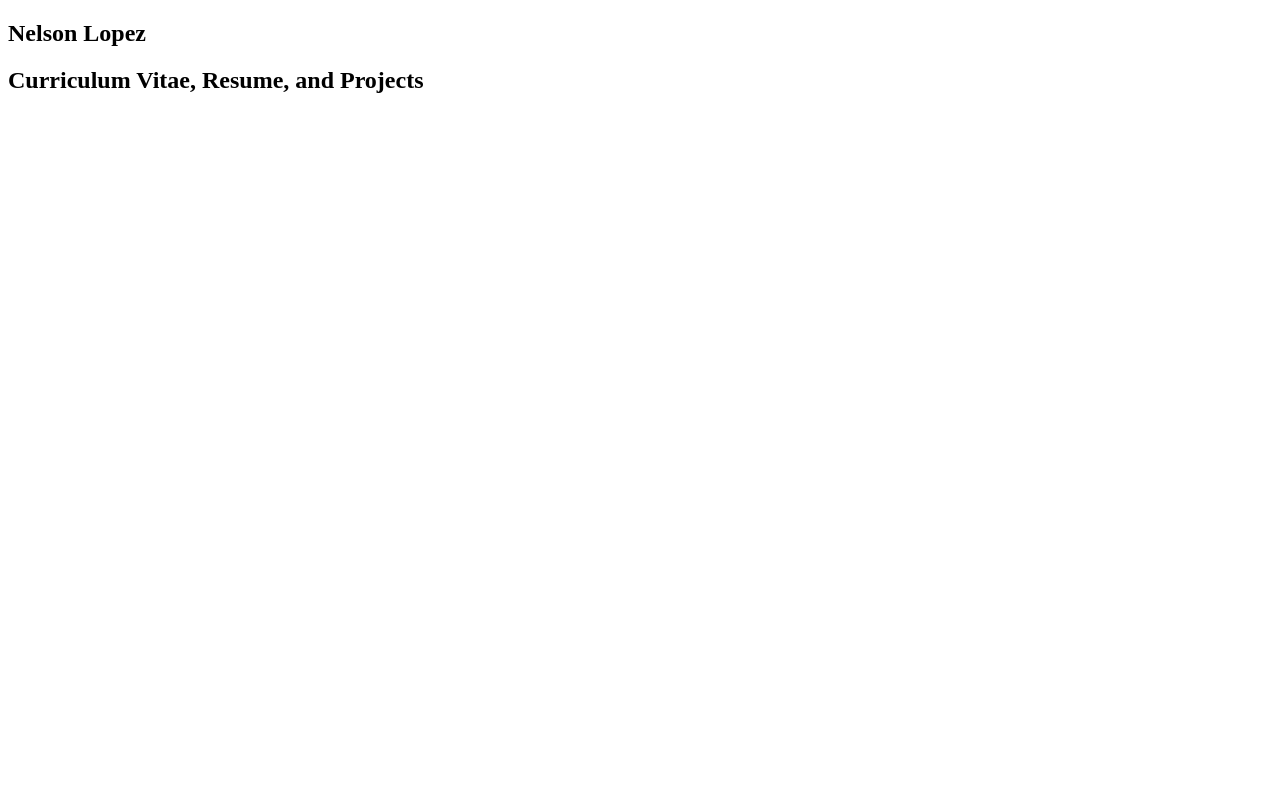
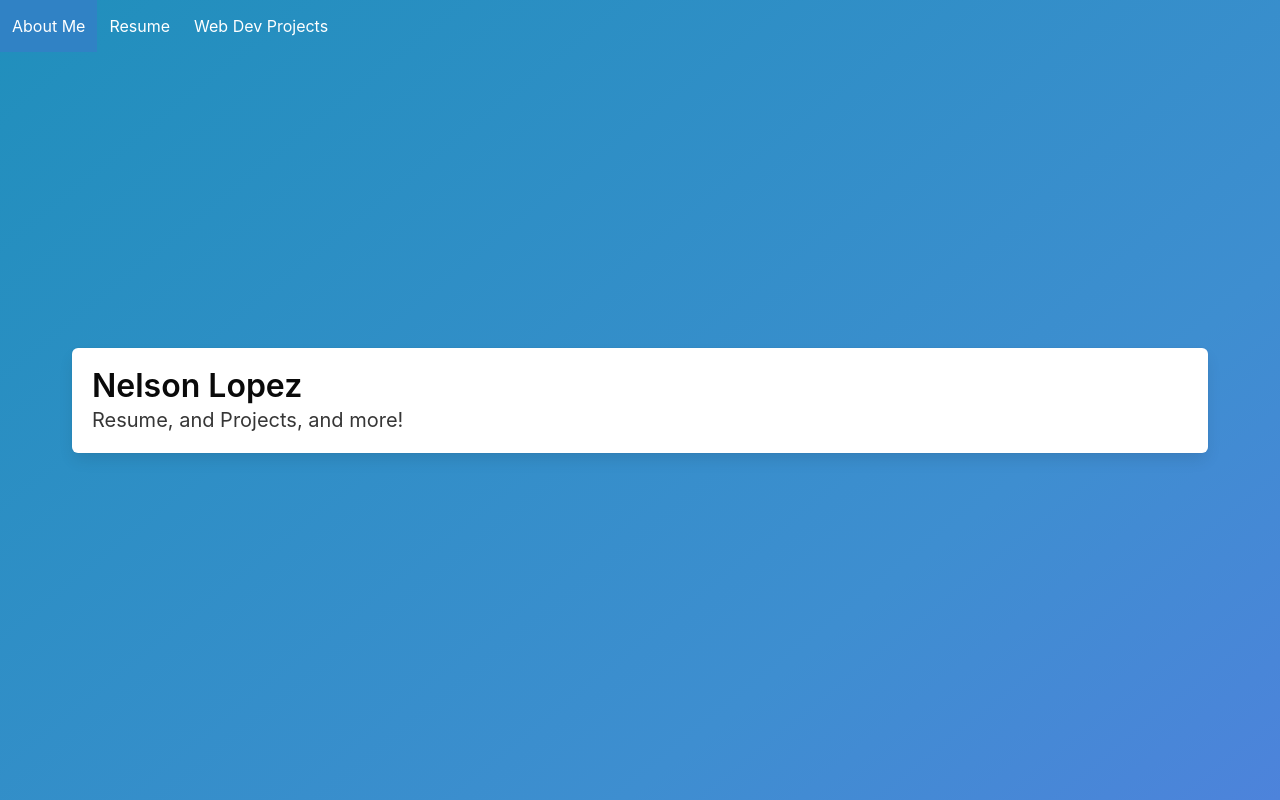
Before and after one commit to NelsonL19/nelsonl19.github.io, a website: page index.html in a window 1280 px wide. Drawn offline with nearby package versions, Linux system fonts and the light colour scheme.

Commit message:
Creating a functional landing page

```diff
--- a/index.html
+++ b/index.html
@@ -1,20 +1,39 @@
 <!DOCTYPE HTML>
 <html>
+
   <head>
-    <title>Nelson Lopez's CV</title>
+    <meta charset="utf-8">
+    <meta name="viewport" content="width=device-width, initial-scale=1">
+    <title>Nelson Lopez</title>
+    <link rel="stylesheet" href="https://cdn.jsdelivr.net/npm/bulma@0.9.1/css/bulma.min.css">
   </head>
+
   <body>
-    <section class="hero">
+    <section class="hero is-info is-fullheight is-medium is-bold">
       <div class="hero-body">
         <div class="container">
-          <h1 class="title">
-            Nelson Lopez
-          </h1>
-          <h2 class="subtitle">
-            Curriculum Vitae, Resume, and Projects
-          </h2>
+          <div class="box">
+            <h1 class="title has-text-black">
+              <strong>Nelson Lopez</strong>
+            </h1>
+            <h2 class="subtitle has-text-dark">
+              Resume, and Projects, and more!
+            </h2>
+          </div>
         </div>
       </div>
+      <nav class="navbar is-fixed-top" role="navigation" aria-label="dropdown navigation">
+        <a class="navbar-item">
+          About Me
+        </a>
+        <a class="navbar-item">
+          Resume
+        </a>
+        <a class="navbar-item">
+          Web Dev Projects
+        </a>
+      </nav>
     </section>
   </body>
+
 </html>
```
